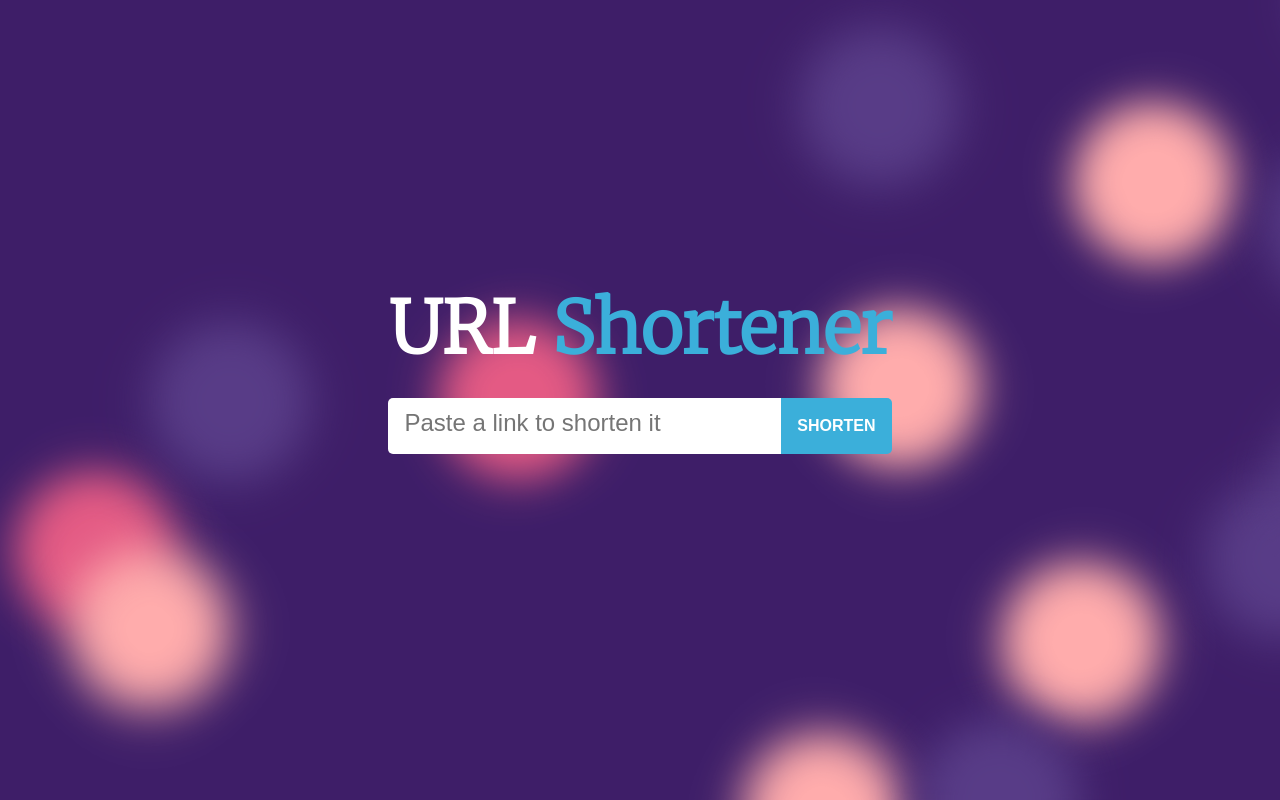
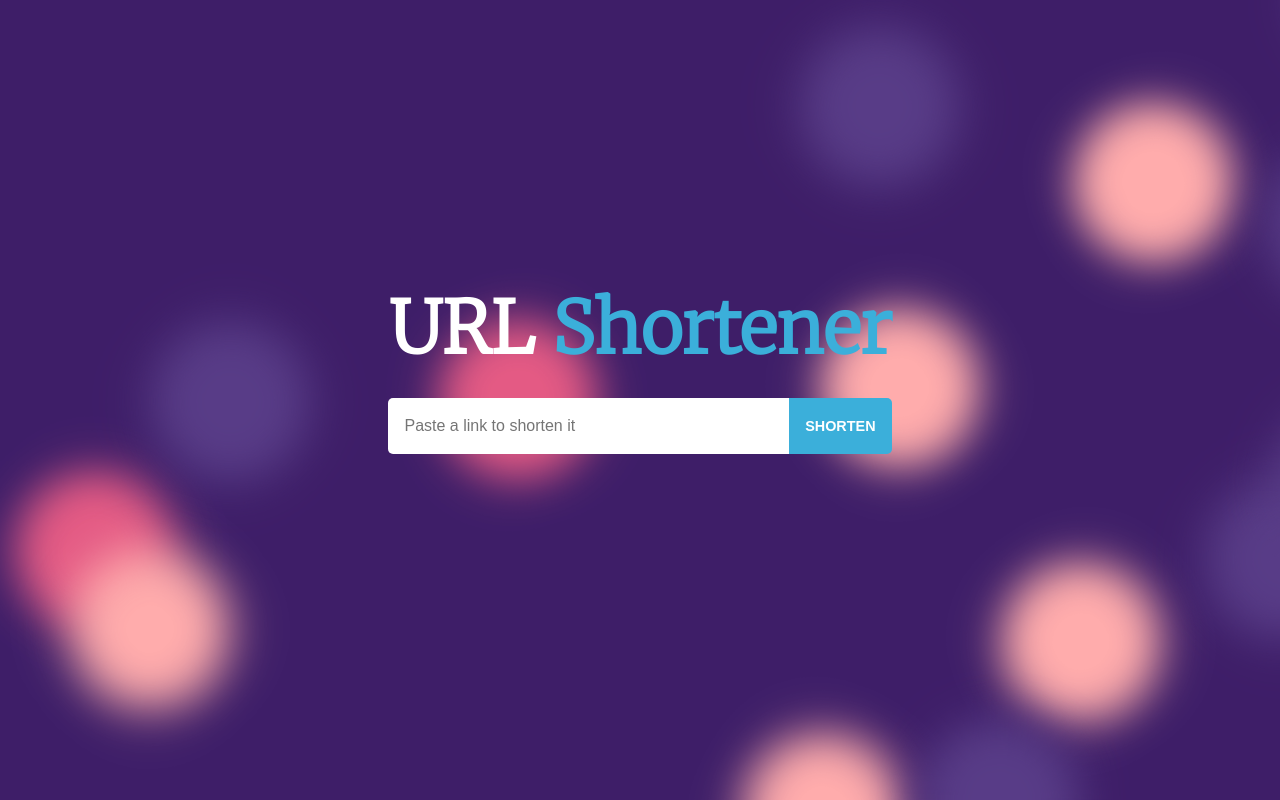
Before and after one commit to Living-Hell/link-shortener, a React (Create React App) app: page / in a window 1280 px wide. Built offline with nearby package versions, Linux system fonts and the light colour scheme.

Commit message:
Fixed the issue related to react-scripts and Added some stylings

```diff
--- a/src/App.css
+++ b/src/App.css
@@ -30,12 +30,12 @@
   border-bottom-left-radius: 5px;
 }
 .inputContainer input::placeholder {
-  font-size: 1.5em;
+  font-size: 1em;
 }
 .inputContainer button {
   padding: 0 1rem;
   height: 3.5rem;
-  font-size: 1rem;
+  font-size: 0.9rem;
   text-transform: uppercase;
   font-weight: bold;
   border-top-right-radius: 5px;
```
Also changed, not shown: 1 other file (tests, documents, lock files or other folders).
